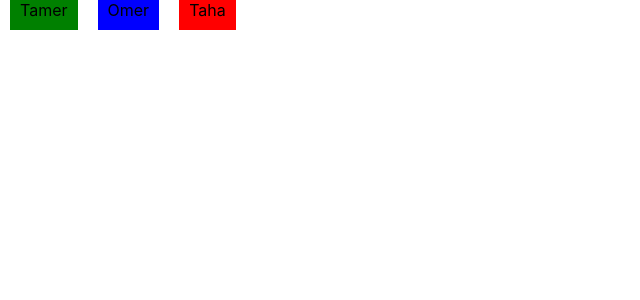
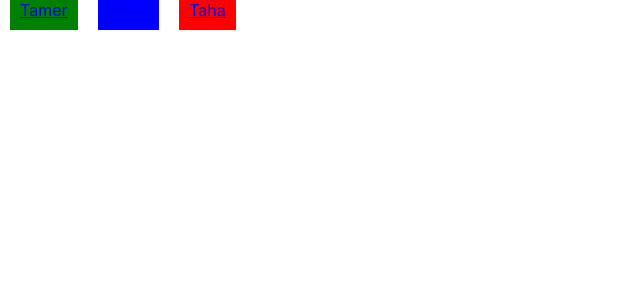
Before and after one commit to tamerdarwish/reflix-, a React (Create React App) app: page / in a window 1280 px wide. Shown: the top 300 px of the page, without its empty margins (0-640 px from the left). Built offline with nearby package versions, Linux system fonts and the light colour scheme.

Commit message:
add links between pages

```diff
--- a/src/App.js
+++ b/src/App.js
@@ -16,9 +16,9 @@ let moviesData = [
 ]
 
 let usersData = [
-  { id: 0, name: 'Tamer', backgroundColor: 'green', budget: 100 },
-  { id: 0, name: 'Omer', backgroundColor: 'blue', budget: 100 },
-  { id: 0, name: 'Taha', backgroundColor: 'red', budget: 100 }
+  { id: 0, name: 'Tamer', backgroundColor: 'green', budget: 500, catalogMovies: moviesData, rentedMovie:[]},
+  { id: 1, name: 'Omer', backgroundColor: 'blue', budget: 100, catalogMovies:moviesData, rentedMovie:[] },
+  { id: 2, name: 'Taha', backgroundColor: 'red', budget: 103, catalogMovies:moviesData, rentedMovie:[] }
 ]
 
 
--- a/src/components/Landing.js
+++ b/src/components/Landing.js
@@ -1,16 +1,26 @@
 import './Landing.css';
-import { BrowserRouter as Link } from 'react-router-dom';
+import {  Link } from 'react-router-dom';
+import  {useState} from 'react';
 
 
 
 
 const Landing = ({ usersData }) => {
 
+  let newUserID
+
   return (
+    <div className='users-cards-container'>
 
-    usersData.map(user => <span className ='user-card' style={{backgroundColor: user.backgroundColor}}>{user.name}</span>)
+    {usersData.map((user) => <Link to={`/catalog/${user.id}/`}>
+    <span className ='user-card' style={{backgroundColor: user.backgroundColor}}>
+
+       {user.name}
+
+      </span></Link>)}
 
 
+    </div>
 
   );
 }
--- a/src/components/Movie.js
+++ b/src/components/Movie.js
@@ -1,6 +1,5 @@
 import './Landing.css';
-//import
-import { BrowserRouter as  Route, Routes,Link } from 'react-router-dom';
+import {  Link } from 'react-router-dom';
 
 const movie = ({ moviesData }) => {
     let rentedMovies = moviesData.filter(movie => movie.isRented)
@@ -16,15 +15,15 @@ const movie = ({ moviesData }) => {
                 {rentedMovies.length != 0 ?
                     <div className='rented-movies'>
                         Rented Movies:
-                        {rentedMovies.map(movie => <div className='rented-movie'> <button>-</button>  <img src={movie.img}></img></div>)}
+                        {rentedMovies.map(movie => <div className='rented-movie'> <button>-</button>  <Link to={`/movies/${movie.id}`}><img src={movie.img}></img></Link></div>)}
                     </div>
                     : <div></div>}
 
                 <div className='catalg-movies'>
                     Catalog:
                     {moviesData.map(movie => movie.isRented ?
-                        <div className='rented-movie'> <button>-</button><img src={movie.img}></img></div>
-                        : <div className='not-rented-movie'>  <button>+</button> <img src={movie.img}></img></div>
+                        <div className='rented-movie'> <button>-</button><Link to={`/movies/${movie.id}`}><img src={movie.img}></img></Link></div>
+                        : <div className='not-rented-movie'>  <button>+</button> <Link to={`/movies/${movie.id}`}><img src={movie.img}></img></Link></div>
                     )}
                 </div>
 
```
